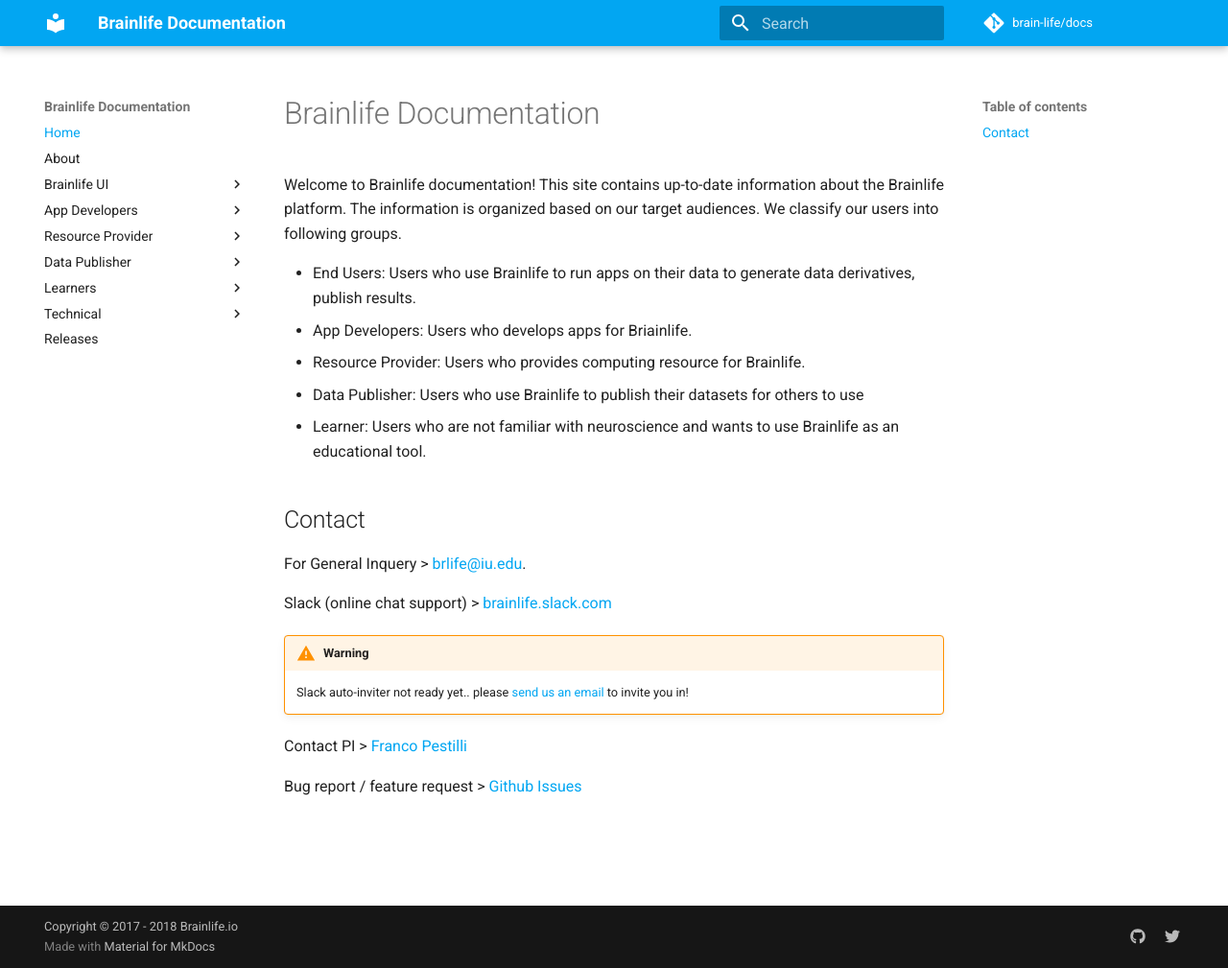
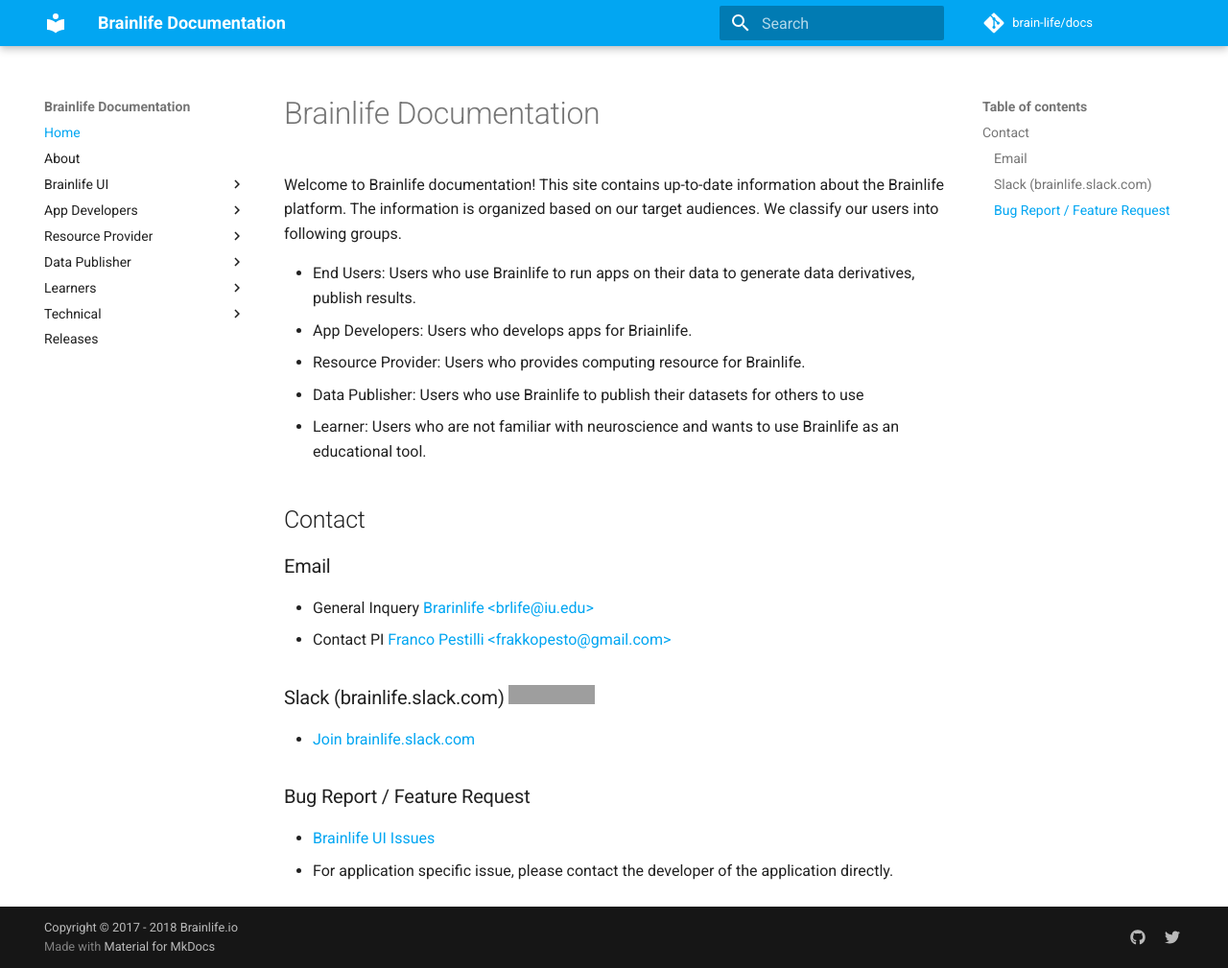
Before and after one commit to brainlife/docs, an MkDocs documentation site: the page built from docs/index.md, in a window 1280 px wide and 1009 px high. Shown: the whole window at 96% size. Built offline with MkDocs 1.6.1 and Material for MkDocs 9.7.7, drawn with Linux system fonts in a browser that asks for light colours; comment, search, counter and statistics services are not loaded; old or Windows-style settings are respelled for this version of MkDocs; grey boxes are pictures that could not be loaded.

Commit message:
updated contact links a few more edits on app/register

```diff
--- a/docs/index.md
+++ b/docs/index.md
@@ -16,13 +16,17 @@
 
 ## Contact
 
-For General Inquery > [brlife@iu.edu](mailto:brlife@iu.edu).
+### Email
 
-Slack (online chat support) > [brainlife.slack.com](https://brainlife.slack.com)
+* General Inquery [Brarinlife &lt;brlife@iu.edu&gt;](mailto:brlife@iu.edu)
+* Contact PI [Franco Pestilli &lt;frakkopesto@gmail.com&gt;](mailto:frakkopesto@gmail.com)
 
-!!! warning
-	Slack auto-inviter not ready yet.. please [send us an email](mailto:brlife@iu.edu) to invite you in!
+### Slack (brainlife.slack.com) ![logo](https://brainlife-inviter.herokuapp.com/badge.svg)
 
-Contact PI > [Franco Pestilli](mailto:frakkopesto@gmail.com)
+* [Join brainlife.slack.com](https://brainlife-inviter.herokuapp.com/)
 
-Bug report / feature request > [Github Issues](https://github.com/brain-life/warehouse/issues)
+
+### Bug Report / Feature Request
+
+* [Brainlife UI Issues](https://github.com/brain-life/warehouse/issues)
+* For application specific issue, please contact the developer of the application directly.
```
Also changed, not shown: docs/apps/register.md (+52 -17 lines), docs/img/app.config.png (added), docs/img/app.freesurfer.png (added).
